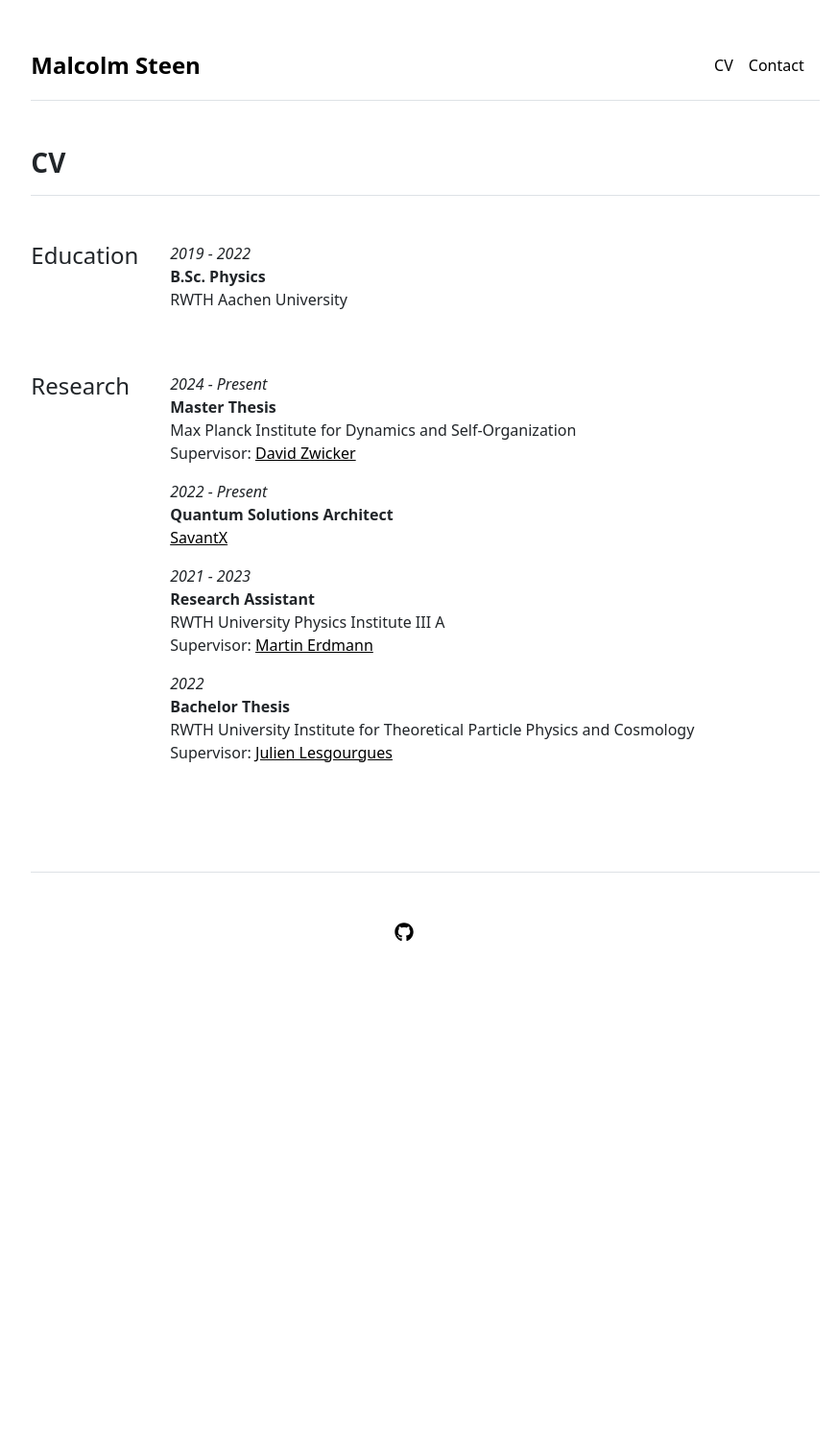
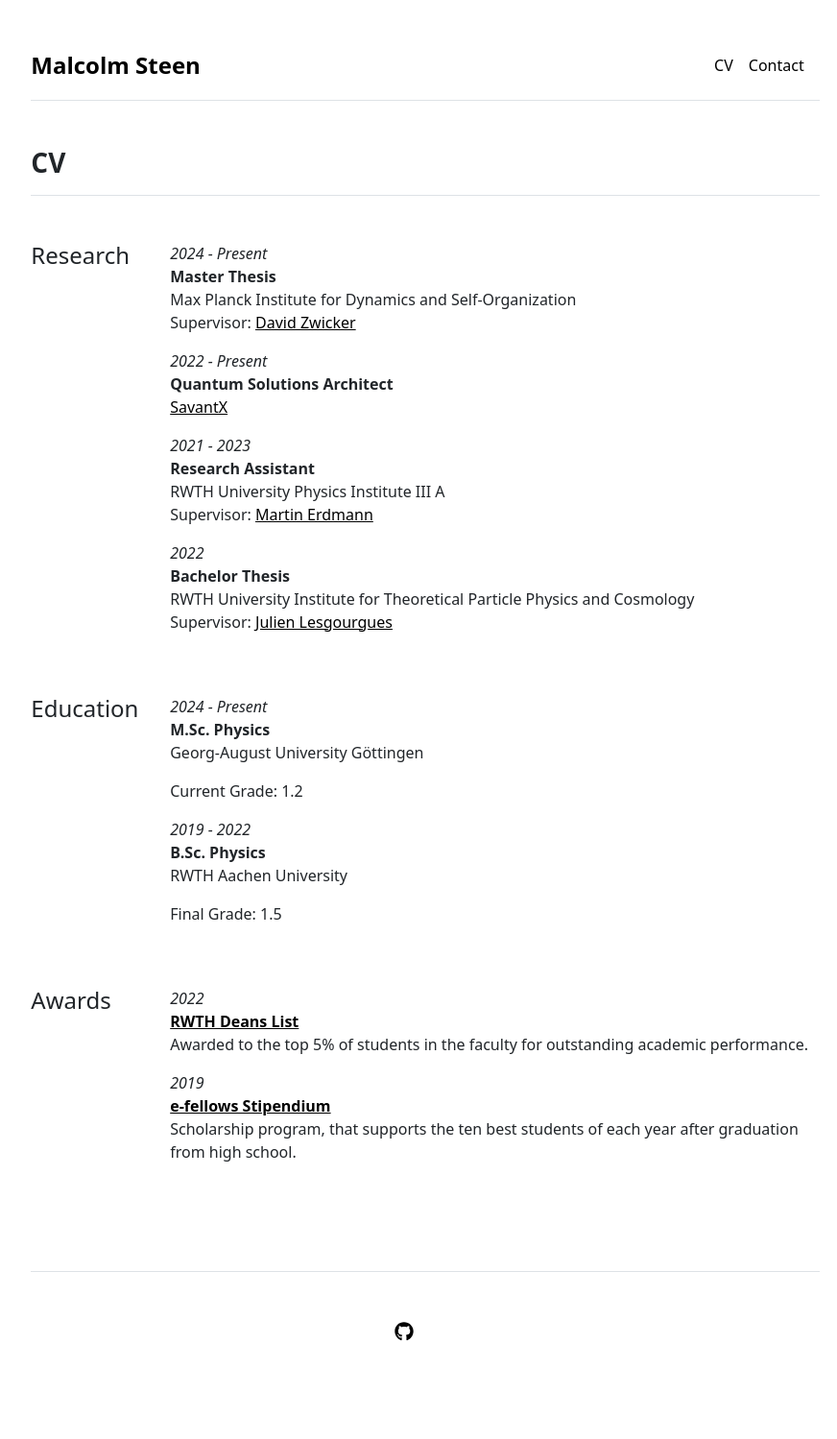
Before and after one commit to steenmalcolm/malcolmsteen, a Jekyll site: the page built from cv.md, in a window 1280 px wide. Shown: the whole page at 96% size, without its empty margins (197-1069 px from the left). Built offline with Jekyll 4.4.1, drawn with Linux system fonts in a browser that asks for light colours; before the commit the page ends 1083 px from its top, so only the background shows below that.

Commit message:
Add awards section

```diff
--- /dev/null
+++ b/_data/cv/awards.yaml
@@ -0,0 +1,9 @@
+- title: 'RWTH Deans List'
+  link: 'https://www.rwth-aachen.de/cms/root/studium/lehre/exzellente-lehre/~dhky/dean-s-list/?lidx=1'
+  year: '2022'
+  description: 'Awarded to the top 5% of students in the faculty for outstanding academic performance.'
+
+- title: 'e-fellows Stipendium'
+  link: 'https://www.e-fellows.net/online-stipendium/willkommen-abiturient-maturant?utm_source=offline&utm_medium=urkunde&utm_campaign=stip-abi&efn_qcode=abitur2018'
+  year: '2019'
+  description: 'Scholarship program, that supports the ten best students of each year after graduation from high school.'
--- a/_data/cv/education.yml
+++ b/_data/cv/education.yml
@@ -1,3 +1,12 @@
+- title: 'M.Sc. Physics'
+  description: 'Georg-August University Göttingen'
+  year: '2024 - Present'
+  grade:
+    ongoing: true
+    current: '1.2'
+
+
 - title: 'B.Sc. Physics'
   description: 'RWTH Aachen University'
   year: '2019 - 2022'
+  grade: '1.5'
--- a/_layouts/cv.html
+++ b/_layouts/cv.html
@@ -7,19 +7,6 @@ layout: default
 <div class="row g-5 mb-5">
   <div>
     <h3 class="fw-bold border-bottom pb-3 mb-5">CV</h3>
-    <div class="row g-5 mb-5">
-      <div class="col-md-2">
-        <h4>Education</h4>
-      </div>
-      <div class="col-md-10">
-        {% for section in site.data.cv.education %}
-        <p class="me-3 mb-0"><em>{{ section.year }}</em></p>
-        <p class="fw-bold mb-0">{{ section.title }}</p>
-        <p>{{ section.description }}</p>
-        <div class="mb-3"></div> <!-- empty line -->
-        {% endfor %}
-      </div>
-    </div>
     <div class="row g-5 mb-5">
       <div class="col-md-2">
         <h4>Research</h4>
@@ -46,5 +33,42 @@ layout: default
         {% endfor %}
       </div>
     </div>
+    <div class="row g-5 mb-5">
+      <div class="col-md-2">
+        <h4>Education</h4>
+      </div>
+      <div class="col-md-10">
+        {% for section in site.data.cv.education %}
+        <p class="me-3 mb-0"><em>{{ section.year }}</em></p>
+        <p class="fw-bold mb-0">{{ section.title }}</p>
+        <p>{{ section.description }}</p>
+        {% if section.grade.ongoing %}
+        <p class="mb-0">Current Grade: {{ section.grade.current }}</p>
+        {% else %}
+        <p class="mb-0">Final Grade: {{ section.grade }}</p>
+        {% endif %}
+        <div class="mb-3"></div> <!-- empty line -->
+        {% endfor %}
+      </div>
+    </div>
+    <div class="row g-5 mb-5">
+      <div class="col-md-2">
+        <h4>Awards</h4>
+      </div>
+      <div class="col-md-10">
+        {% for section in site.data.cv.awards %}
+        <p class="me-3 mb-0"><em>{{ section.year }}</em></p>
+        <p class="fw-bold mb-0">
+          <a href="{{ section.link }}" target="_blank" rel="noopener">
+            {{ section.title }}
+          </a>
+        </p>
+        <p>{{ section.description }}</p>
+        <div class="mb-3"></div> <!-- empty line -->
+        {% endfor %}
+      </div>
+    </div>
+
+
   </div>
 </div>
```
